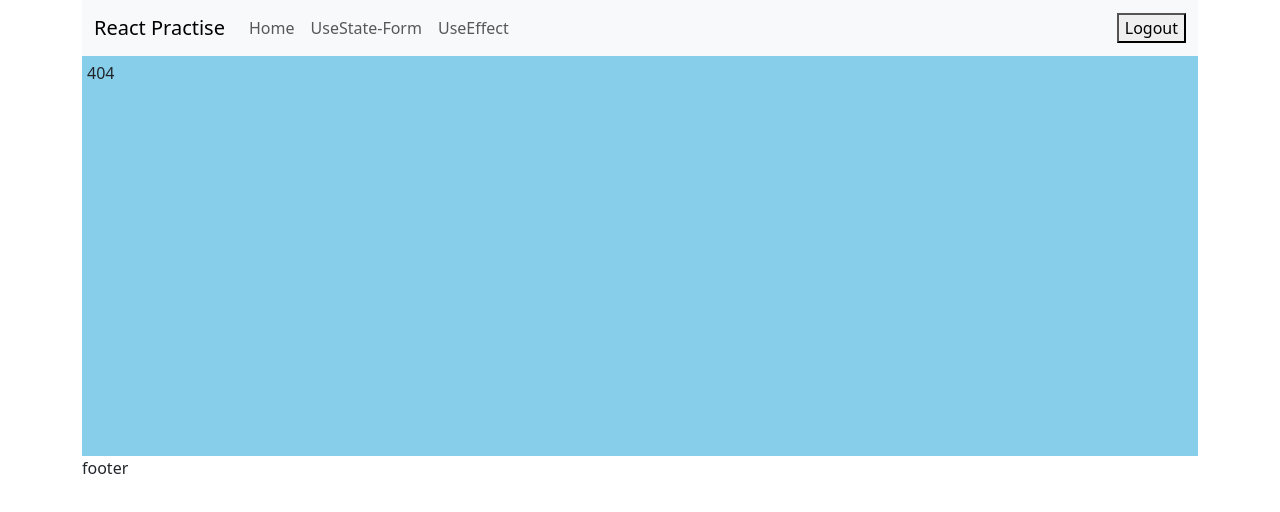
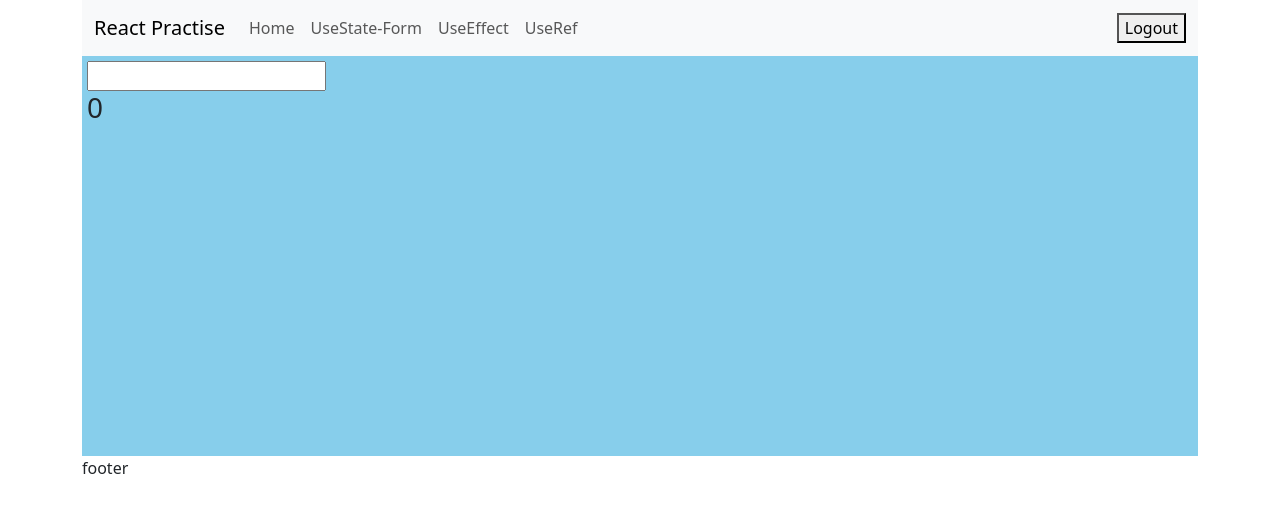
Before and after one commit to bernie-ning/react-starter, a React (Create React App) app: page /UseRef in a window 1280 px wide. Before the commit this address had no page. Shown: the top 512 px of the page. Built offline with nearby package versions, Linux system fonts and the light colour scheme.

Commit message:
3 files modified, 1 added

```diff
--- a/src/App.tsx
+++ b/src/App.tsx
@@ -10,6 +10,7 @@ import StepA from './pages/StepA';
 import StepB from './pages/StepB';
 import NoPage from './pages/NoPage';
 import Login from './pages/Login';
+import UseRef from './pages/UseRef';
 
 export default function App() {
   return (
@@ -18,9 +19,10 @@ export default function App() {
         <Routes>
           <Route path="/" element={<Layout />}>
             <Route index element={<Home />} />
-            <Route path="StepA" element={<StepA />} />
-            <Route path="StepB" element={<StepB />} />
+            <Route path="Form" element={<StepA />} />
+            <Route path="DropDownList" element={<StepB />} />
             <Route path="*" element={<NoPage />} />
+            <Route path="UseRef" element={<UseRef />} />
           </Route>
           <Route path="Logout" element={<Login />} />
         </Routes>
--- a/src/index.tsx
+++ b/src/index.tsx
@@ -8,7 +8,7 @@ const rootElement = document.getElementById('root');
 const root = createRoot(rootElement);
 
 root.render(
-  <StrictMode>
-    <App />
-  </StrictMode>
+  // <StrictMode>
+  <App />
+  // </StrictMode>
 );
--- a/src/pages/Layout.tsx
+++ b/src/pages/Layout.tsx
@@ -47,6 +47,11 @@ export default function Layout() {
                     UseEffect
                   </Link>
                 </li>
+                <li className="nav-item">
+                  <Link className="nav-link" to="/UseRef">
+                    UseRef
+                  </Link>
+                </li>
               </ul>
               <button onClick={Logout}>Logout</button>
             </div>
--- /dev/null
+++ b/src/pages/UseRef.tsx
@@ -0,0 +1,23 @@
+import * as React from 'react';
+
+export default function UseRef() {
+  const [name, setName] = React.useState('');
+  const count = React.useRef(0);
+
+  React.useEffect(() => {
+    count.current += 1;
+  });
+
+  return (
+    <>
+      <input
+        type="text"
+        value={name}
+        onChange={(e) => {
+          setName(e.target.value);
+        }}
+      />
+      <h3>{count.current}</h3>
+    </>
+  );
+}
```
